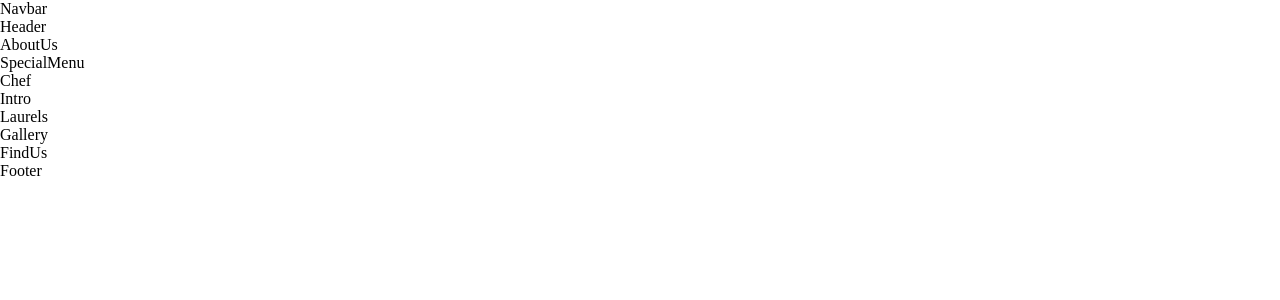
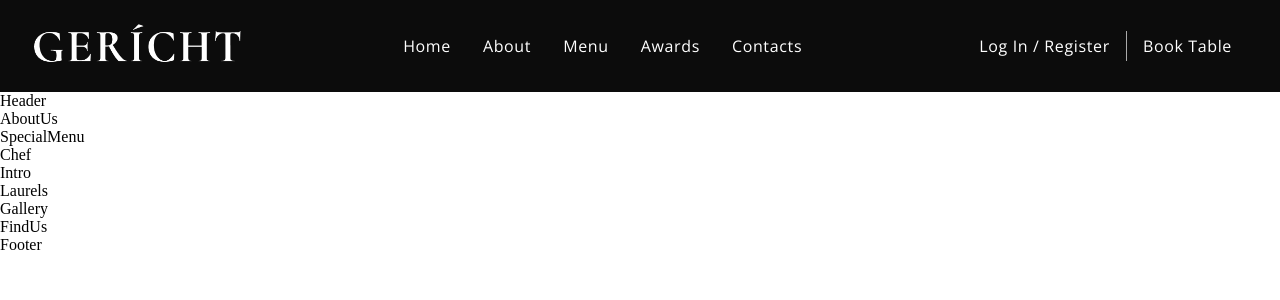
Before and after one commit to lythomm/gericht-restaurant, a React (Create React App) app: page / in a window 1280 px wide. Shown: the top 300 px of the page. Built offline with nearby package versions, Linux system fonts and the light colour scheme; a web font is replaced by a local one.

Commit message:
add : navbar

```diff
--- a/src/components/Navbar/Navbar.css
+++ b/src/components/Navbar/Navbar.css
@@ -0,0 +1,134 @@
+.app__navbar {
+    width: 100%;
+    display: flex;
+    justify-content: space-between;
+    align-items: center;
+    background: var(--color-black);
+
+    padding: 1rem 2rem;
+}
+
+.app__navbar-logo {
+    display: flex;
+    justify-content: flex-start;
+    align-items: center;
+}
+
+.app__navbar-logo img {
+    width: 150px;
+}
+
+.app__navbar-links {
+    flex: 1;
+    display: flex;
+    justify-content: center;
+    align-items: center;
+
+    list-style: none;
+}
+
+.app__navbar-links li {
+    margin: 0 1rem;
+    cursor: pointer;
+}
+
+.app__navbar-links li:hover {
+    color: var(--color-grey)
+}
+
+.app__navbar-login {
+    display: flex;
+    justify-content: center;
+    align-items: center;
+}
+
+.app__navbar-login a {
+    margin: 0 1rem;
+    text-decoration: none;
+    transition: 0.5s ease;
+}
+
+.app__navbar-login a:hover {
+    border-bottom: 1px solid var(--color-golden);
+}
+
+.app__navbar-login div {
+    width: 1px;
+    height: 30px;
+    background-color: var(--color-grey);
+}
+
+.app__navbar-smallscreen {
+    display: none;
+}
+
+.app__navbar-smallscreen_overlay {
+    position: fixed;
+    top: 0;
+    left: 0;
+    width: 100%;
+    height: 100%;
+    background: var(--color-black);
+    transition: 0.5s ease;
+
+    flex-direction: column;
+    z-index: 5;
+}
+
+.app__navbar-smallscreen_overlay .overlay__close {
+    font-size: 27px;
+    color: var(--color-golden);
+    cursor: pointer;
+
+    position: absolute;
+    top: 20px;
+    right: 20px;
+}
+
+.app__navbar-smallscreen-links {
+    list-style: none;
+}
+
+.app__navbar-smallscreen-links li {
+    margin: 2rem;
+    cursor: pointer;
+    color: var(--color-golden);
+    font-size: 2rem;
+    text-align: center;
+    font-family: var(--font-base);
+}
+
+.app__navbar-smallscreen-links li:hover {
+    color: var(--color-white);
+}
+
+@media screen and (max-width: 2000px) {
+    .app__navbar-logo img {
+        width: 210px;
+    }
+}
+
+
+@media screen and (max-width: 1150px) {
+    .app__navbar-links {
+        display: none;
+    }
+
+    .app__navbar-smallscreen {
+        display: flex;
+    }
+}
+
+@media screen and (max-width: 650px) {
+    .app__navbar {
+        padding: 1rem;
+    }
+
+    .app__navbar-login {
+        display: none;
+    }
+
+    .app__navbar-logo {
+        width: 110px;
+    }
+}
--- a/src/components/Navbar/Navbar.jsx
+++ b/src/components/Navbar/Navbar.jsx
@@ -1,11 +1,49 @@
 import React from 'react';
+import { GiHamburgerMenu } from 'react-icons/gi'
+import { MdOutlineRestaurantMenu } from 'react-icons/md'
 
+import images from '../../constants/images'
 import './Navbar.css';
 
-const Navbar = () => (
-  <div>
-    Navbar
-  </div>
-);
+const Navbar = () => {
+  const [toggleMenu, setToggleMenu] = React.useState(false);
+
+  return (
+    <nav className="app__navbar">
+      <div className="app__navbar-logo">
+        <img src={images.gericht} alt="app logo"/>
+      </div>
+      <ul className='app__navbar-links'>
+        <li className='p__opensans'><a href="#home">Home</a></li>
+        <li className='p__opensans'><a href="#about">About</a></li>
+        <li className='p__opensans'><a href="#menu">Menu</a></li>
+        <li className='p__opensans'><a href="#awards">Awards</a></li>
+        <li className='p__opensans'><a href="#contact">Contacts</a></li>
+      </ul>
+      <div className='app__navbar-login'>
+        <a href="#login" className='p__opensans'>Log in / Register</a>
+        <div/>
+        <a href="/" className='p__opensans'>Book Table</a>
+      </div>
+      <div className='app__navbar-smallscreen'>
+        <GiHamburgerMenu color="#fff" fontSize={27} onClick={() => {setToggleMenu(true)}}/>
+
+        {toggleMenu && (
+        <div className='app__navbar-smallscreen_overlay flex__center slide-bottom'>
+          <MdOutlineRestaurantMenu fontSize={27} className='overlay__close' onClick={() => {setToggleMenu(false)}} />
+          <ul className='app__navbar-smallscreen-links'>
+            <li className='p__opensans'><a href="#home">Home</a></li>
+            <li className='p__opensans'><a href="#about">About</a></li>
+            <li className='p__opensans'><a href="#menu">Menu</a></li>
+            <li className='p__opensans'><a href="#awards">Awards</a></li>
+            <li className='p__opensans'><a href="#contact">Contacts</a></li>
+          </ul>
+        </div>
+        )}
+
+      </div>
+    </nav>
+  )
+}
 
 export default Navbar;
```
